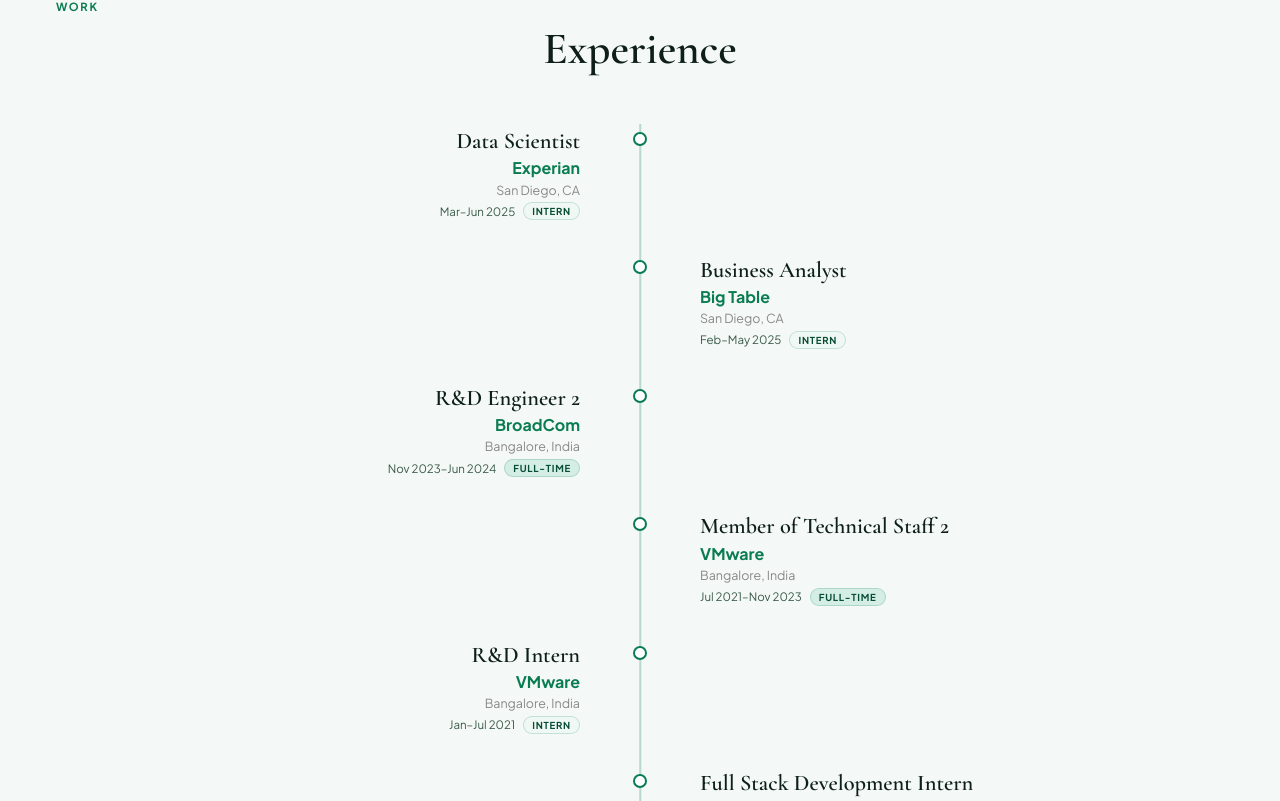
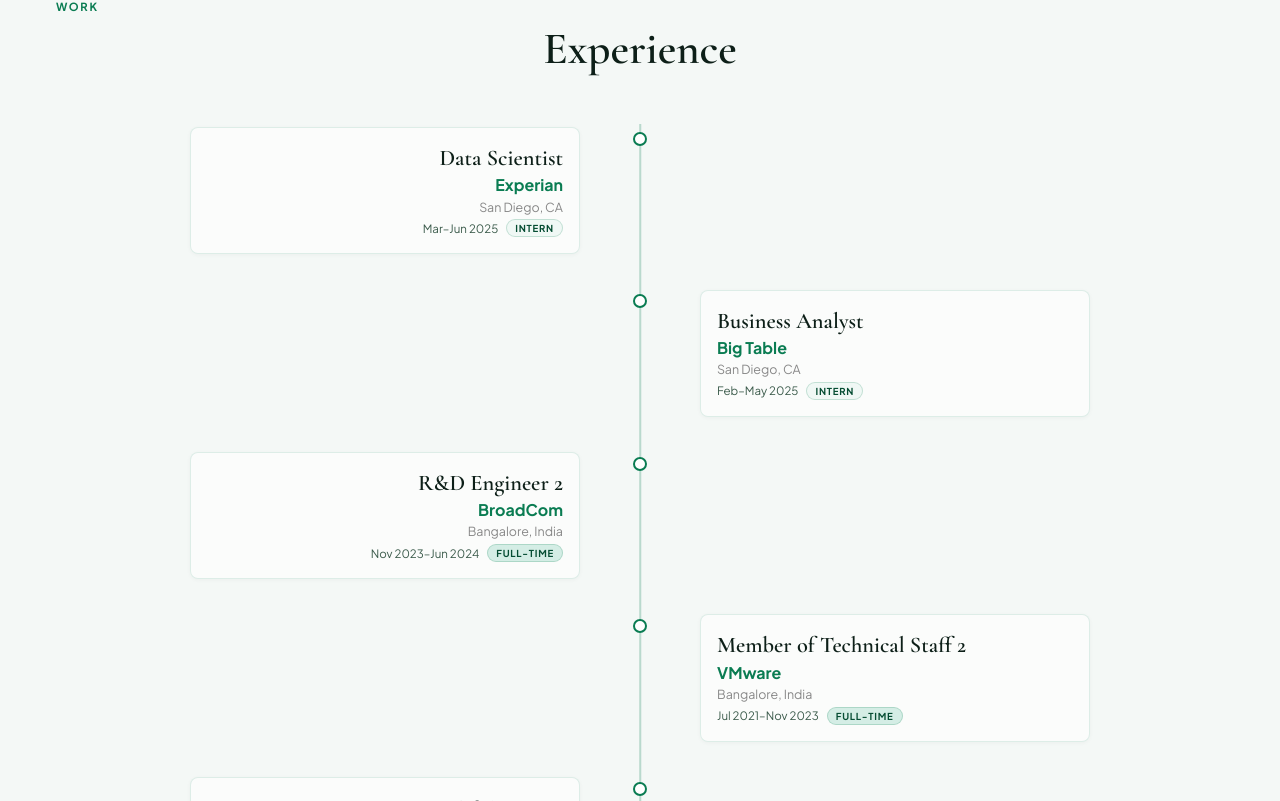
Before and after one commit to Krithikap019/ai-portfolio, a Next.js app: page / in a window 1280 px wide. Shown: the part 1799-2600 px from the top of the page. Built offline with nearby package versions, Linux system fonts and the light colour scheme.

Commit message:
experience 3

```diff
--- a/app/page.jsx
+++ b/app/page.jsx
@@ -91,7 +91,7 @@ function ExperienceTimeline() {
             {exp.side === "left" && (
               <div
                 onClick={() => setSelected(selected === exp.id ? null : exp.id)}
-                style={{ cursor: "pointer", background: selected === exp.id ? "#fff" : "transparent", borderRadius: "8px", padding: selected === exp.id ? "1.2rem" : "0", border: selected === exp.id ? "1px solid #0a7c52" : "none", transition: "all 0.3s ease" }}
+                style={{ cursor: "pointer", background: selected === exp.id ? "#fff" : "rgba(255,255,255,0.6)", borderRadius: "8px", padding: "1rem", border: selected === exp.id ? "1px solid #0a7c52" : "1px solid rgba(10,124,82,0.12)", transition: "all 0.3s ease", boxShadow: selected === exp.id ? "0 4px 20px rgba(10,124,82,0.1)" : "0 1px 4px rgba(0,0,0,0.04)" }}
               >
                 <h3 style={{ fontFamily: "'Cormorant Garamond', serif", fontSize: "1.4rem", fontWeight: 600, color: "#0d1f18", marginBottom: "0.2rem" }}>{exp.role}</h3>
                 <p style={{ fontSize: "1rem", fontWeight: 700, color: "#0a7c52", marginBottom: "0.2rem" }}>{exp.company}</p>
@@ -133,7 +133,7 @@ function ExperienceTimeline() {
             {exp.side === "right" && (
               <div
                 onClick={() => setSelected(selected === exp.id ? null : exp.id)}
-                style={{ cursor: "pointer", background: selected === exp.id ? "#fff" : "transparent", borderRadius: "8px", padding: selected === exp.id ? "1.2rem" : "0", border: selected === exp.id ? "1px solid #0a7c52" : "none", transition: "all 0.3s ease" }}
+                style={{ cursor: "pointer", background: selected === exp.id ? "#fff" : "rgba(255,255,255,0.6)", borderRadius: "8px", padding: "1rem", border: selected === exp.id ? "1px solid #0a7c52" : "1px solid rgba(10,124,82,0.12)", transition: "all 0.3s ease", boxShadow: selected === exp.id ? "0 4px 20px rgba(10,124,82,0.1)" : "0 1px 4px rgba(0,0,0,0.04)" }}
               >
                 <h3 style={{ fontFamily: "'Cormorant Garamond', serif", fontSize: "1.4rem", fontWeight: 600, color: "#0d1f18", marginBottom: "0.2rem" }}>{exp.role}</h3>
                 <p style={{ fontSize: "1rem", fontWeight: 700, color: "#0a7c52", marginBottom: "0.2rem" }}>{exp.company}</p>
```
